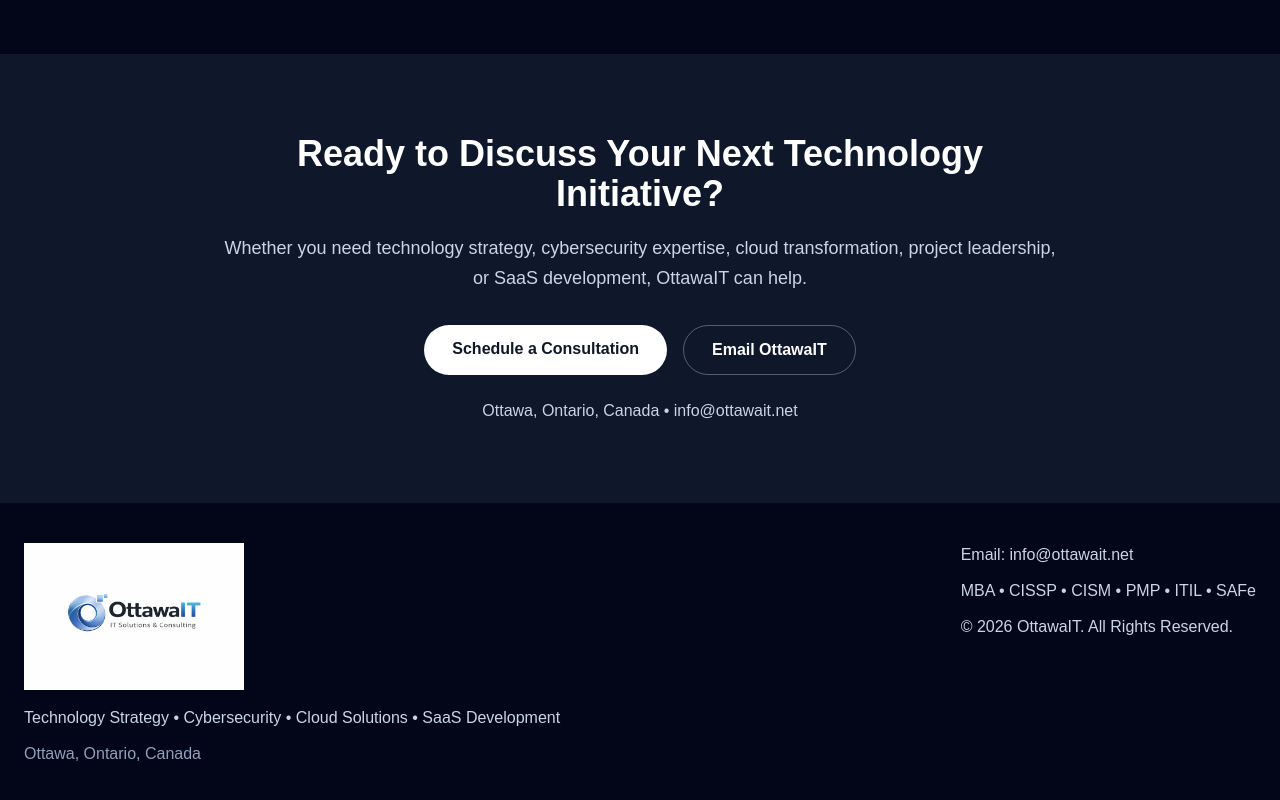
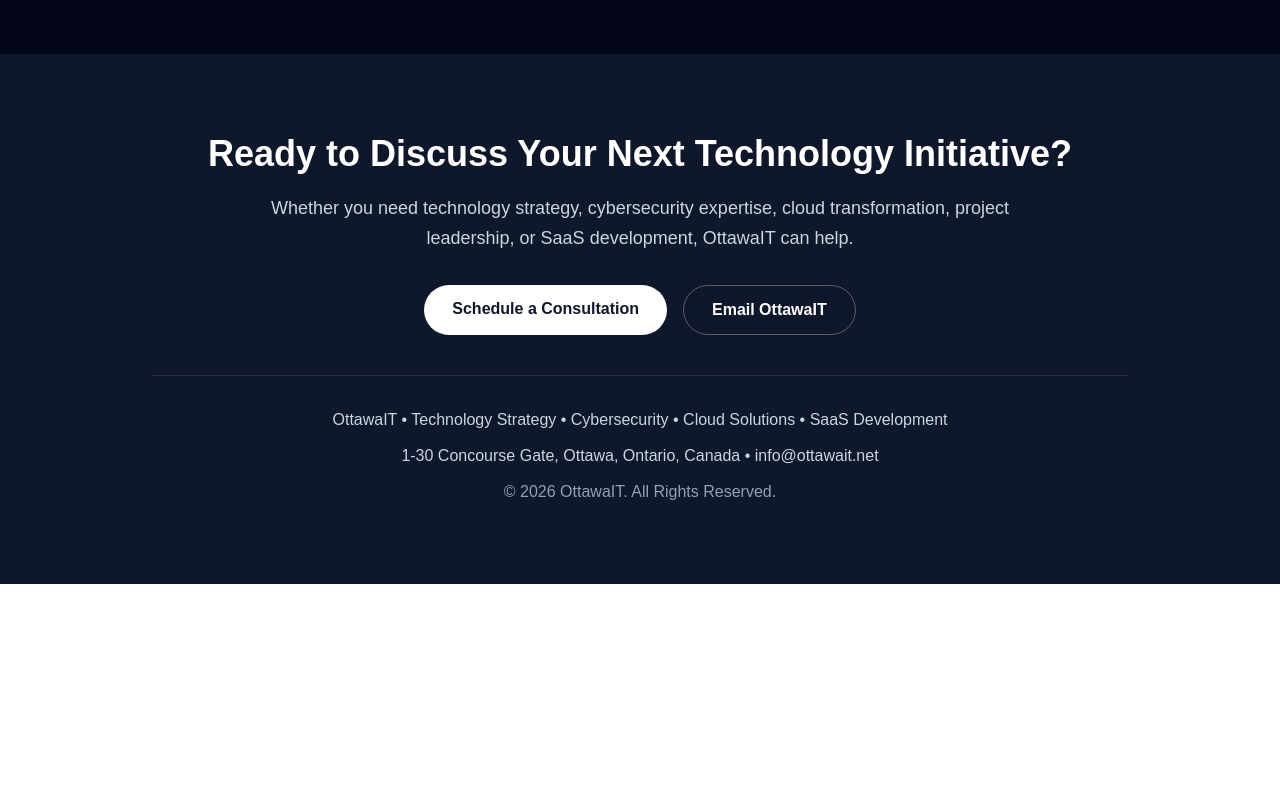
Before and after one commit to piyushinottawa/ottawait, a Next.js app: page / in a window 1280 px wide. Shown: the part 4746-5546 px from the top of the page. After the commit the page ends 5330 px from the top, so only its background shows below. Built offline with nearby package versions, Linux system fonts and the light colour scheme.

Commit message:
Refine OttawaIT homepage design and content

```diff
--- a/app/page.tsx
+++ b/app/page.tsx
@@ -355,13 +355,14 @@
         </div>
       </section>
 
-      {/* Contact */}
-      <section id="contact" className="py-20 bg-slate-900 text-white">
-  <div className="max-w-4xl mx-auto px-6 text-center">
+      {/* Contact + Footer */}
+<section id="contact" className="py-20 bg-slate-900 text-white">
+  <div className="max-w-5xl mx-auto px-6 text-center">
     <h2 className="text-3xl md:text-4xl font-bold">
       Ready to Discuss Your Next Technology Initiative?
     </h2>
-    <p className="mt-5 text-lg leading-relaxed text-slate-300">
+
+    <p className="mt-5 text-lg leading-relaxed text-slate-300 max-w-3xl mx-auto">
       Whether you need technology strategy, cybersecurity expertise, cloud
       transformation, project leadership, or SaaS development, OttawaIT can help.
     </p>
@@ -384,35 +385,14 @@
       </a>
     </div>
 
-    <p className="mt-6 text-slate-300">
-      Ottawa, Ontario, Canada • info@ottawait.net
-    </p>
-  </div>
-</section>
-
-      {/* Footer */}
-      <footer className="bg-slate-950 text-white py-10">
-  <div className="max-w-7xl mx-auto px-6 flex flex-col md:flex-row justify-between gap-8">
-    <div>
-      <Image
-        src="/images/logo.png"
-        alt="OttawaIT Logo"
-        width={220}
-        height={80}
-      />
-      <p className="mt-4 text-slate-300">
-        Technology Strategy • Cybersecurity • Cloud Solutions • SaaS Development
-      </p>
-      <p className="mt-3 text-slate-400">Ottawa, Ontario, Canada</p>
-    </div>
-
-    <div className="text-slate-300">
-      <p>Email: info@ottawait.net</p>
-      <p className="mt-3">MBA • CISSP • CISM • PMP • ITIL • SAFe</p>
-      <p className="mt-3">© 2026 OttawaIT. All Rights Reserved.</p>
+    <div className="mt-10 border-t border-white/10 pt-8 text-slate-300 text-sm md:text-base">
+      <p>OttawaIT • Technology Strategy • Cybersecurity • Cloud Solutions • SaaS Development</p>
+      <p className="mt-3">1-30 Concourse Gate, Ottawa, Ontario, Canada • info@ottawait.net</p>
+            <p className="mt-3 text-slate-400">© 2026 OttawaIT. All Rights Reserved.</p>
     </div>
   </div>
-</footer>
+  </section>
+  {/* Footer */}
     </main>
   );
 }
```
